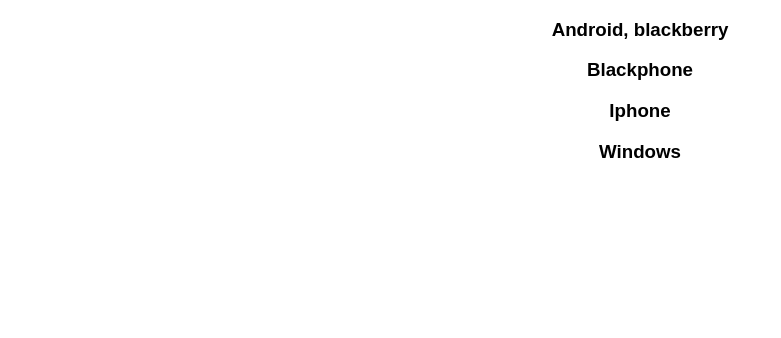
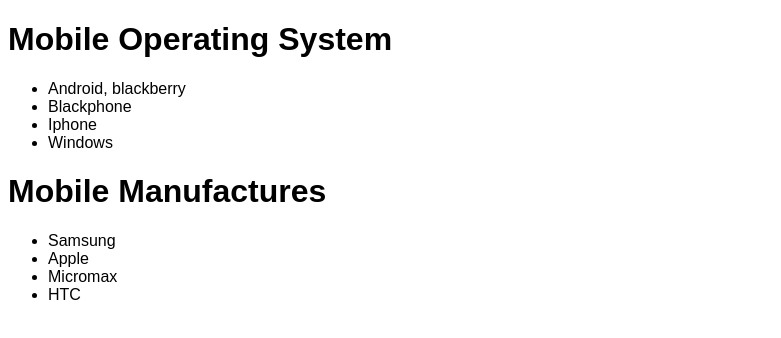
Before and after one commit to Shiva-fighter/todo_list, a React (Create React App) app: page / in a window 1280 px wide. Shown: the top 338 px of the page, without its empty margins (0-781 px from the left). Built offline with nearby package versions, Linux system fonts and the light colour scheme.

Commit message:
add more data

```diff
--- a/src/component.jsx
+++ b/src/component.jsx
@@ -1,27 +1,30 @@
 import React from "react";
 
 export function Component() {
-  const model2 = [
-    {
-      heading1: "Mobile Operating System"
-    },
-    {
-      heading1: "Mobile Manufactures"
-    }
-  ];
-  const model1 = [
-    { name: "Android, blackberry" },
-    { name: "Blackphone" },
-    { name: "Iphone" },
-    { name: "Windows" }
-  ];
-  // const head = "Mobile Operating System";
-  const head2 = "Mobile Manufactures";
+  const h1 = ["Mobile Operating System"];
+  const h2 = ["Mobile Manufactures"];
+
+  const model1 = ["Android, blackberry", "Blackphone", "Iphone", "Windows"];
+  const model2 = ["Samsung", "Apple", "Micromax", "HTC"];
   return (
     <>
-      {model1.map((value) => {
-        return <h3>{value.name}</h3>;
-      })}
+      <h1>{h1}</h1>
+      <Displaydata data={model1} />
+      <h1>{h2}</h1>
+      <Displaydata data={model2} />
     </>
   );
 }
+
+function Displaydata({ data }) {
+  // console.log(data);
+  return (
+    <>
+      <ul>
+        {data.map((val) => {
+          return <li>{val}</li>;
+        })}
+      </ul>
+    </>
+  );
+}
--- a/src/styles.css
+++ b/src/styles.css
@@ -2,3 +2,9 @@
   font-family: sans-serif;
   text-align: center;
 }
+li {
+  text-align: start;
+}
+h1 {
+  text-align: start;
+}
```
Also changed, not shown: src/Displaydata.jsx (added, +21 -0 lines).
